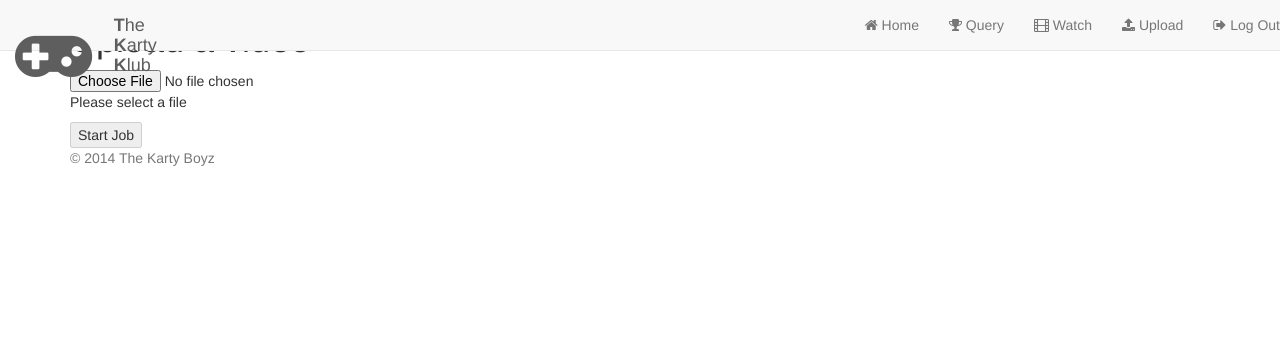
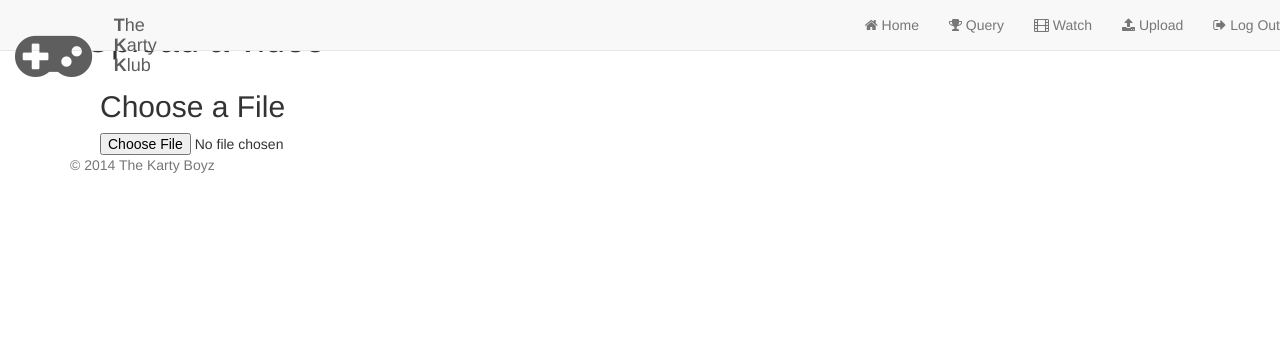
Before and after one commit to kartyboyz/n64-website, a Django app: page /upload/ in a window 1280 px wide. Shown: the top 351 px of the page. Run offline with Django 3.2, Linux system fonts and the light colour scheme; the visitor is signed in with stand-in values (Sample User, id 1); some libraries are stand-ins or nearby versions.

Commit message:
make upload template better

```diff
--- a/n64/templates/upload.html
+++ b/n64/templates/upload.html
@@ -1,21 +1,32 @@
 {% extends "base.html" %}
 {% block title %}Upload{% endblock %}
 
-{% block content %}
+{% block sidebar %} {% endblock %}
+
+{% block main %}
 <div class="container">
-    <div class="row">
-<h1>Upload a video</h1>
+        <h1>Upload a video</h1>
 
-<input type="file" id="file" onchange="s3_upload();"/>
-<p id="status">Please select a file</p>
+        <div class="container">
+            <h2>Choose a File</h2>
+            <input type="file" id="file" onchange="s3_upload();"/>
 
-<form method="POST" action="/upload/">
-    {% csrf_token %}
-    <input type="hidden" id="video_url" name="video_url" value="" />
-    <button id='upload_button' type="submit" disabled/>Start Job</button>
-</form>
+            <div id="video-progress" class="progress progress-striped hidden active">
+                <div id="video-progress-bar" class="progress-bar" role="progressbar" aria-valuenow="0", aria-valuemin="0" aria-valuemax="100">
+                    <span id="sr-prog" class="sr-only"></span>
+                </div>
+            </div>
+            <div id="upload-message" class="alert hidden"></div>
+        </div>
 
-    </div>
+        <div class="container">
+            <form method="POST" action="/upload/" class="hidden" id="start-form" role="form">
+                {% csrf_token %}
+                <input type="hidden" id="video_url" name="video_url" value="" />
+                <button class="btn btn-primary" id='upload_button' type="submit" disabled/>Start Job</button>
+            </form>
+        </div>
+
 </div>
 
 <script type="text/javascript" src="https://rawgithub.com/lodash/lodash/2.4.1/dist/lodash.min.js"></script>
@@ -31,15 +42,27 @@ function s3_upload(){
         s3_object_name:  file_name,
 
         onProgress: function(percent, message) {
-            $('#status').html('Upload progress: ' + percent + '%' + message);
+            $('#video-progress').removeClass("hidden");
+            $('#video-progress-bar').css('width', percent+'%').attr('aria-valuenow', percent);
+            $('#sr-prog').html(percent + "% complete");
+            $('#file').attr("disabled", "disabled");
+            $('#file').addClass("hidden");
         },
         onFinishS3Put: function(url) {
-            $('#status').html('Upload completed. Uploaded to: '+ url);
+            $('#video-progress').removeClass("active");
+            $('#video-progress-bar').addClass("progress-bar-success");
+            $('#upload-message').html("<strong>Success!</strong> Your video was successfully uploaded");
+            $('#upload-message').addClass("alert-success");
+            $('#upload-message').removeClass("hidden");
             $('#video_url').val(url);
             $('#upload_button').removeAttr('disabled');
+            $("#start-form").removeClass("hidden");
         },
         onError: function(status) {
-            $('#status').html('Upload error: ' + status);
+            $('#upload-message').html("<strong>Error!</strong> " + status);
+            $('#video-progress').addClass("hidden");
+            $('#upload-message').addClass("alert-danger");
+            $('#upload-message').removeClass("hidden");
         }
     });
 }
```
